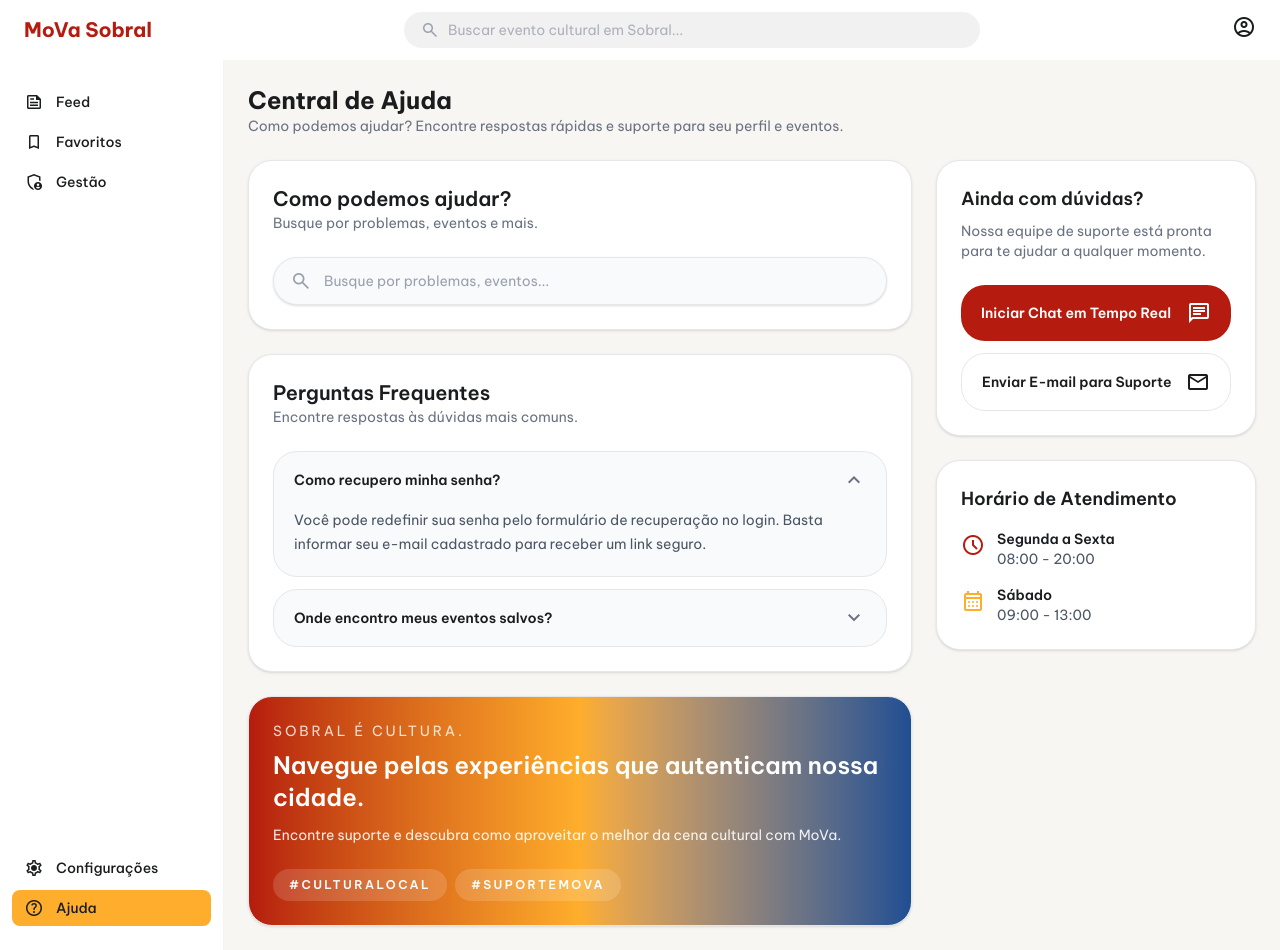
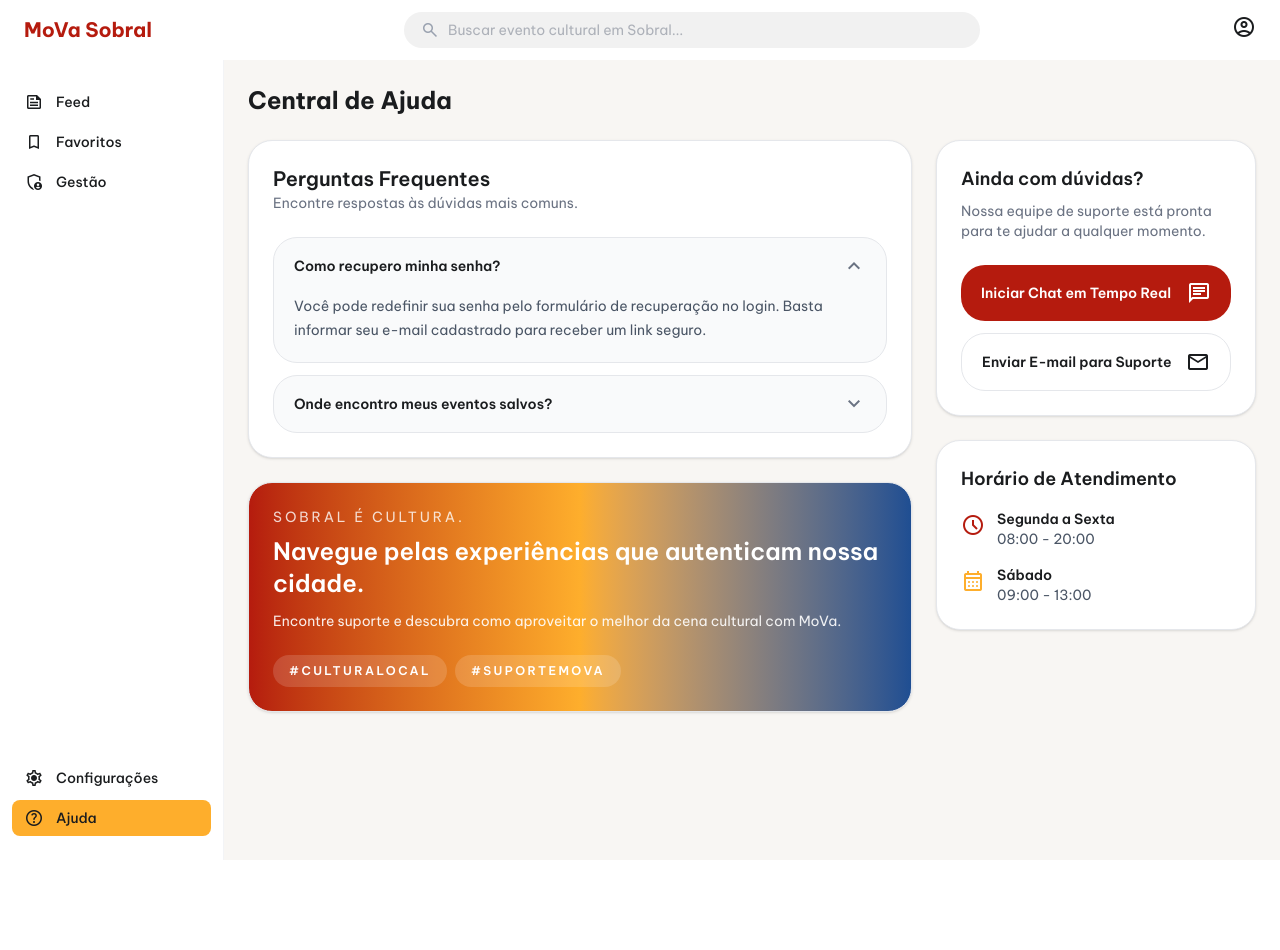
Before and after one commit to hevellyn16/movaComoVai, a Next.js app in the folder front/mova/: page /ajuda in a window 1280 px wide. After the commit the page ends 860 px from the top, so only its background shows below. Built offline with nearby package versions, Linux system fonts and the light colour scheme.

Commit message:
feat: Removendo a busca

```diff
--- a/front/mova/app/(main)/ajuda/page.tsx
+++ b/front/mova/app/(main)/ajuda/page.tsx
@@ -22,39 +22,11 @@ export default function AjudaPage() {
     <main className="flex-1 min-h-screen bg-[#F8F6F3] p-6">
       <div className="mx-auto max-w-screen-2xl">
         <div className="mb-6 flex flex-col gap-3 sm:flex-row sm:items-end sm:justify-between">
-          <div>
-            <h1 className="text-2xl font-bold text-mova-dark">Central de Ajuda</h1>
-            <p className="text-sm text-gray-500">Como podemos ajudar? Encontre respostas rápidas e suporte para seu perfil e eventos.</p>
-          </div>
+          <h1 className="text-2xl font-bold text-mova-dark">Central de Ajuda</h1>
         </div>
 
         <div className="grid gap-6 xl:grid-cols-[minmax(0,1fr)_320px]">
           <div className="space-y-6">
-            <section className="rounded-3xl border border-gray-200 bg-white p-6 shadow-sm">
-              <div className="flex flex-col gap-4 sm:flex-row sm:items-center sm:justify-between">
-                <div>
-                  <h2 className="text-xl font-semibold text-mova-dark">Como podemos ajudar?</h2>
-                  <p className="text-sm text-gray-500">Busque por problemas, eventos e mais.</p>
-                </div>
-              </div>
-
-              <div className="mt-6">
-                <div className="flex items-center gap-3 rounded-3xl border border-gray-200 bg-gray-50 px-4 py-3 shadow-sm">
-                  <span
-                    className="material-symbols-outlined text-gray-400"
-                    style={{ fontSize: 22 }}
-                  >
-                    search
-                  </span>
-                  <input
-                    type="search"
-                    placeholder="Busque por problemas, eventos..."
-                    className="w-full bg-transparent text-sm text-gray-700 outline-none placeholder:text-gray-400"
-                  />
-                </div>
-              </div>
-
-            </section>
 
             <section className="rounded-3xl border border-gray-200 bg-white p-6 shadow-sm">
               <div className="flex flex-col gap-3 sm:flex-row sm:items-center sm:justify-between">
```
